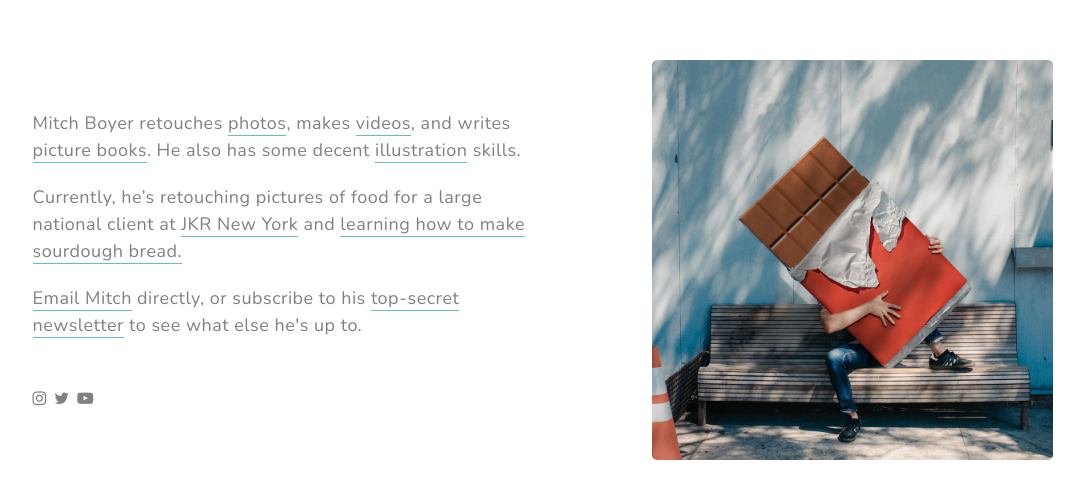
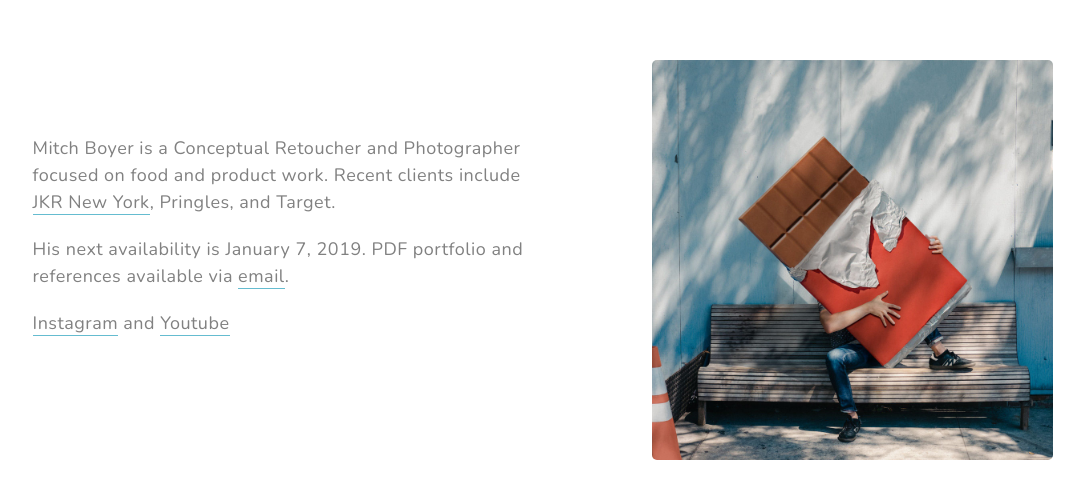
Before and after one commit to mrmitchboyer/mrmitchboyer.github.io, a plain HTML site: page index.html in a window 1280 px wide. Shown: the part 140-638 px from the top of the page, without its empty margins (120-1204 px from the left). Drawn offline with nearby package versions, Linux system fonts and the light colour scheme.

Commit message:
updates text to focus on food

```diff
--- a/index.html
+++ b/index.html
@@ -42,28 +42,16 @@
             <div class="header-content mx-auto">
               <h1 class="mb-5">
                 <p>
-                  Mitch Boyer retouches <a href="https://www.behance.net/mitchboyer" target="_blank">photos</a>, makes <a href="https://www.youtube.com/mitchboyer" target="_blank">videos</a>, and writes <a href="https://amzn.to/2ukbvHK" target="_blank">picture books</a>. He also has some decent <a href="https://www.wnycstudios.org/story/object-anyway" target="_blank">illustration</a> skills.
+                  Mitch Boyer is a Conceptual Retoucher and Photographer focused on food and product work. Recent clients include <a href="https://www.jkrglobal.com/" target="_blank">JKR New York</a>, Pringles, and Target.
                 </p>
                 <p>
-                  Currently, he’s retouching pictures of food for a large national client at <a href="https://www.jkrglobal.com/" target="_blank">JKR New York</a> and <a href="https://www.instagram.com/p/BfEB-nbh3_V/" target="_blank">learning how to make sourdough bread.</a>
+                  His next availability is January 7, 2019. PDF portfolio and references available via <a href="mailto:mitch@mitchboyer.com">email</a>.
                 </p>
                 <p>
-                  <a href="mailto:mitch@mitchboyer.com">Email Mitch</a> directly, or subscribe to his <a href="https://mailchi.mp/897bf398ecc9/mitchmakes" target="_blank">top-secret newsletter</a> to see what else he's up to.
+                  <a href="https://www.instagram.com/mitchwayneboyer/" target="_blank">Instagram</a> and <a href="https://youtube.com/mitchboyer/" target="_blank">Youtube</a>
                 </p>
 
               </h1>
-                <a href="https://www.instagram.com/mitchwayneboyer/" target="_blank">
-                  <i class="fa fa-instagram" aria-hidden="true">&nbsp;</i>
-                </a>
-                <a href="https://twitter.com/mitchwayneboyer" target="_blank">
-                  <i class="fa fa-twitter" aria-hidden="true">&nbsp;</i>
-                </a>
-                <a href="https://www.youtube.com/mitchboyer" target="_blank">
-                  <i class="fa fa-youtube-play" aria-hidden="true"></i>
-                </a>
-                <!-- <i class="fa fa-facebook" aria-hidden="true"></i> -->
-                <!-- <i class="fa fa-vimeo" aria-hidden="true"></i> -->
-                <!-- <i class="fa fa-envelope-o" aria-hidden="true"></i> -->
 
             </div>
           </div>
```
